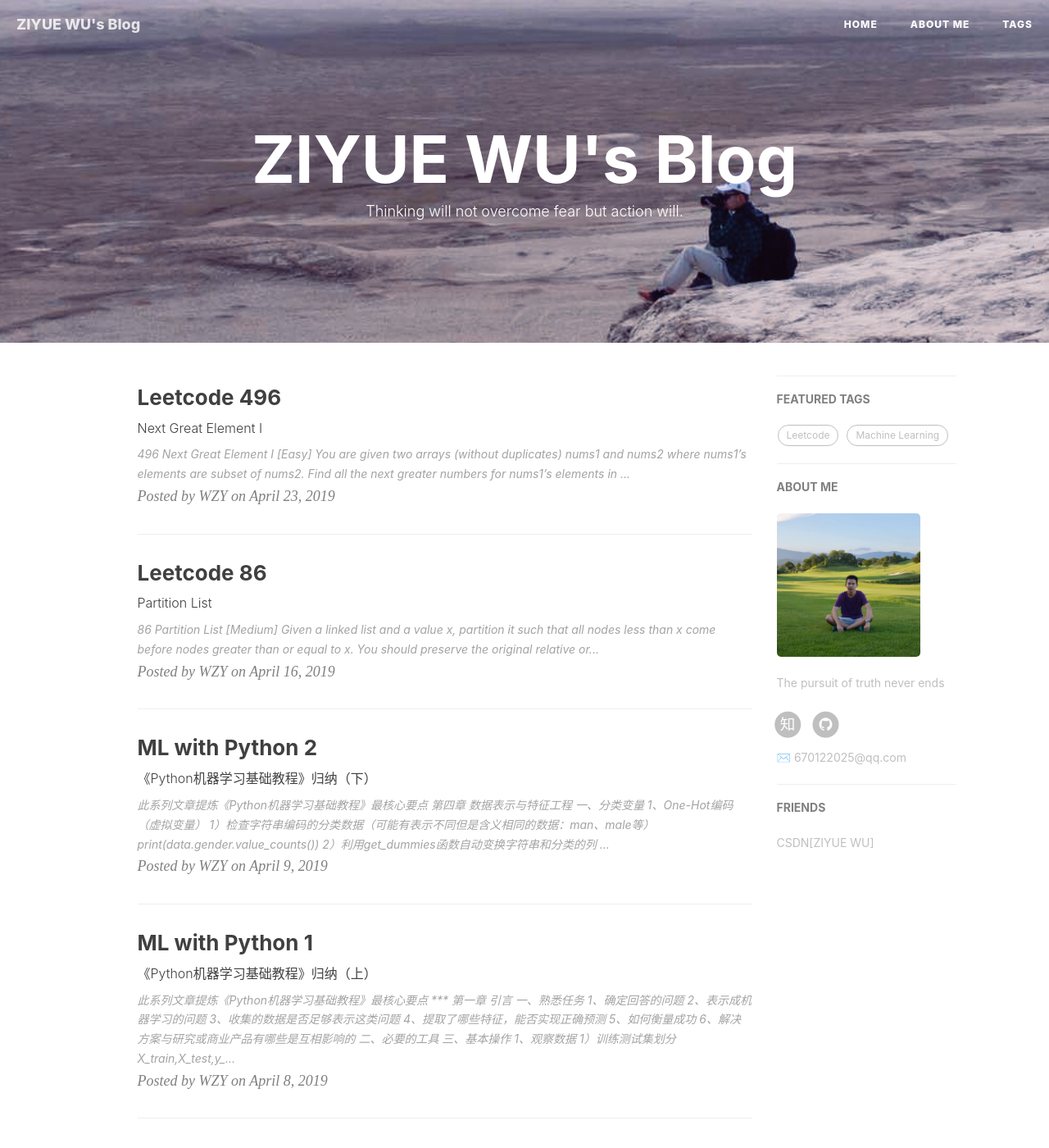
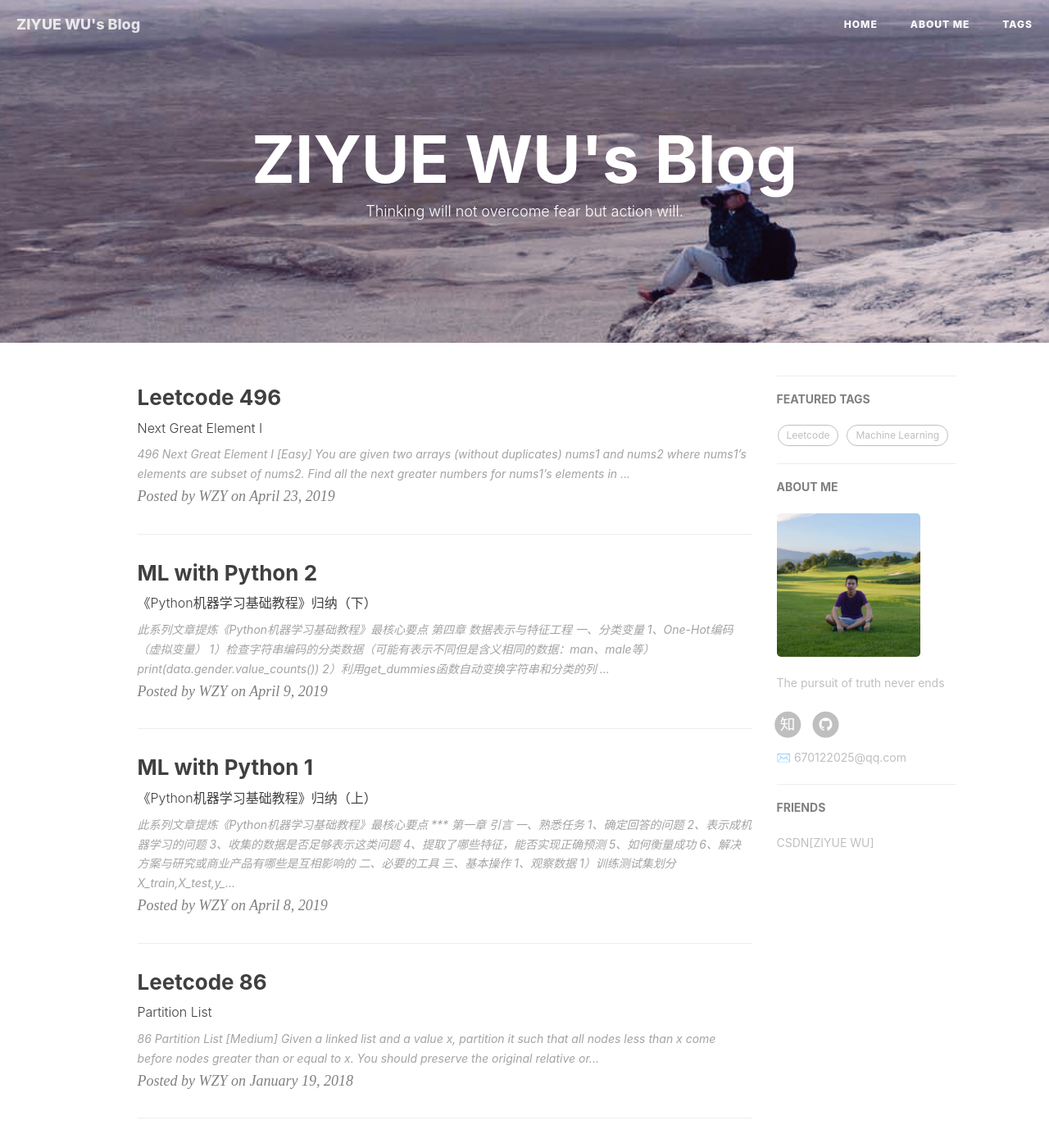
Before and after one commit to ZaccWu/ZaccWu.github.io, a Jekyll site: the page built from index.html, in a window 1280 px wide and 1400 px high. Shown: the whole window at 82% size. Built offline with Jekyll 4.4.1, drawn with Linux system fonts in a browser that asks for light colours; nearby versions of some CDN libraries; the list of posts is cut into pages by our own code; comment, search, counter and statistics services are not loaded.

Commit message:
Update and rename 2019-04-16-Leetcode 86 Partition List.md to 2018-01-19-Leetcode 86 Partition List.md

```diff
--- a/_posts/2019-04-16-Leetcode 86 Partition List.md
+++ b/_posts/2018-01-19-Leetcode 86 Partition List.md
@@ -2,7 +2,7 @@
 layout:     post                    # 使用的布局（不需要改）
 title:      Leetcode 86               # 标题
 subtitle:   Partition List #副标题
-date:       2019-04-16             # 时间
+date:       2018-01-19             # 时间
 author:     WZY                      # 作者
 header-img: img/Leetcode/86.jpg    #这篇文章标题背景图片
 catalog: true                       # 是否归档
```
